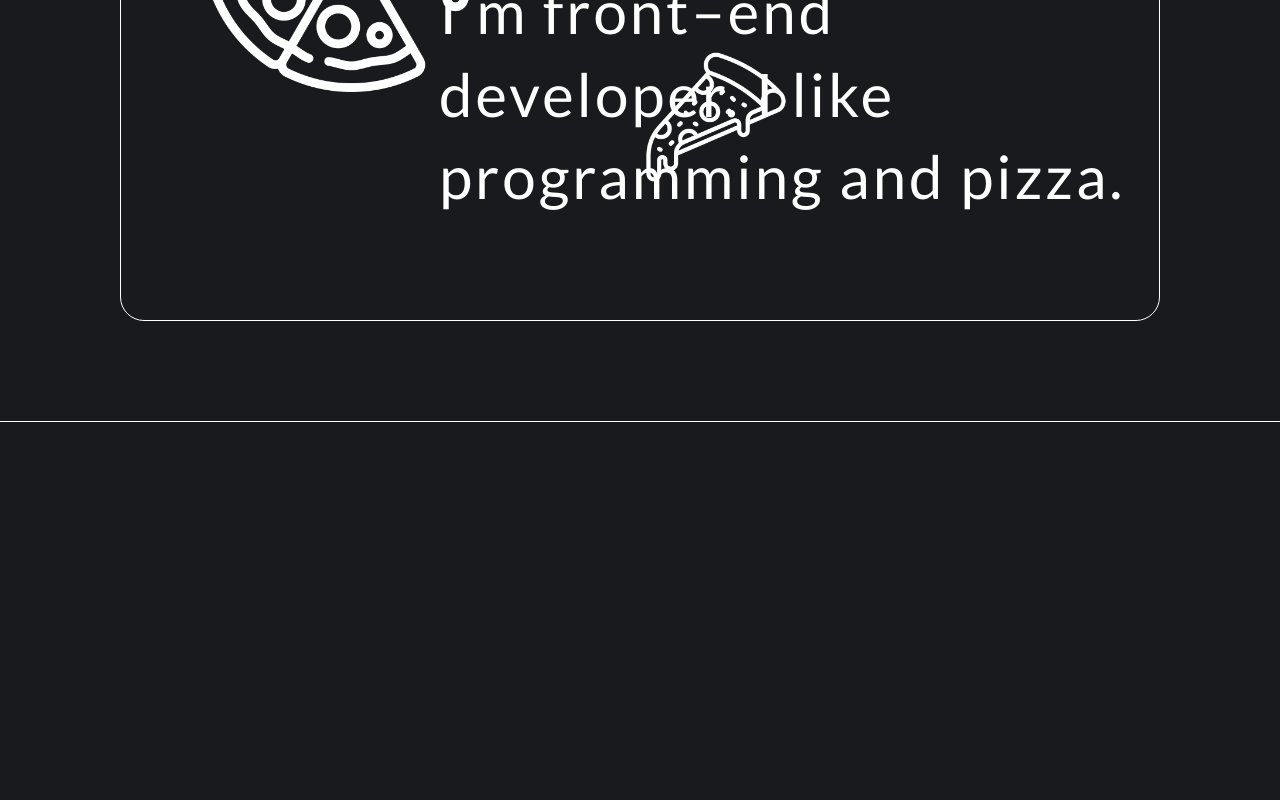
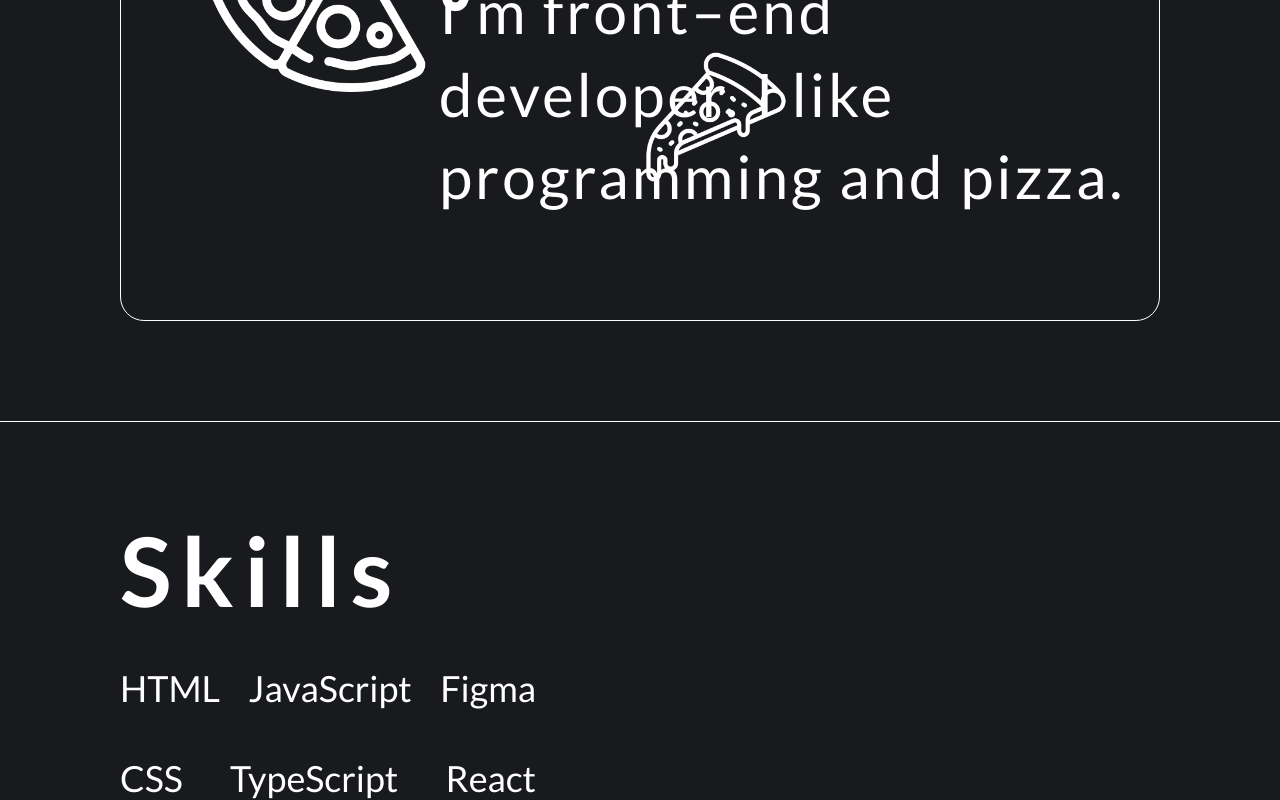
Before and after one commit to PICKLEGENT/ar23-portfolio-website, a React (Vite) app: page / in a window 1280 px wide. Shown: the part 1772-2572 px from the top of the page. Before the commit the page ends 2294 px from the top, so only its background shows below. Built offline with nearby package versions, Linux system fonts and the light colour scheme.

Commit message:
Skills Done 50%

```diff
--- /dev/null
+++ b/src/components/Skills.tsx
@@ -0,0 +1,25 @@
+import { CustomHeading } from "."
+
+const Skills = () => {
+    return (
+        <>
+            <section className="mx-120">
+                <CustomHeading title={'Skills'} />
+                <div className="mt-50 w-[40%] text-4xl text-primary-white">
+                    <div className="flex justify-between items-center">
+                        <p>HTML</p>
+                        <p>JavaScript</p>
+                        <p>Figma</p>
+                    </div>
+                    <div className="flex justify-between items-center mt-50">
+                        <p>CSS</p>
+                        <p>TypeScript</p>
+                        <p>React</p>
+                    </div>
+                </div>
+            </section>
+        </>
+    )
+}
+
+export default Skills
--- a/src/components/index.ts
+++ b/src/components/index.ts
@@ -6,6 +6,7 @@ import CustomInput from './CustomInput';
 import CustomHeading from './CustomHeading';
 import Greeting from './Greeting';
 import About from './About';
+import Skills from './Skills';
 import Footer from './Footer';
 
 export {
@@ -17,5 +18,6 @@ export {
 	CustomHeading,
 	Greeting,
 	About,
+	Skills,
 	Footer,
 };
--- a/src/pages/Home.tsx
+++ b/src/pages/Home.tsx
@@ -1,4 +1,4 @@
-import { About, Banner, Greeting, Header, Navbar } from "../components"
+import { About, Banner, Greeting, Header, Navbar, Skills } from "../components"
 
 const Home = () => {
     return (
@@ -8,6 +8,7 @@ const Home = () => {
             <Navbar />
             <Greeting />
             <About />
+            <Skills />
         </>
     )
 }
```
Also changed, not shown: src/components/ProjectCard.tsx (added).
